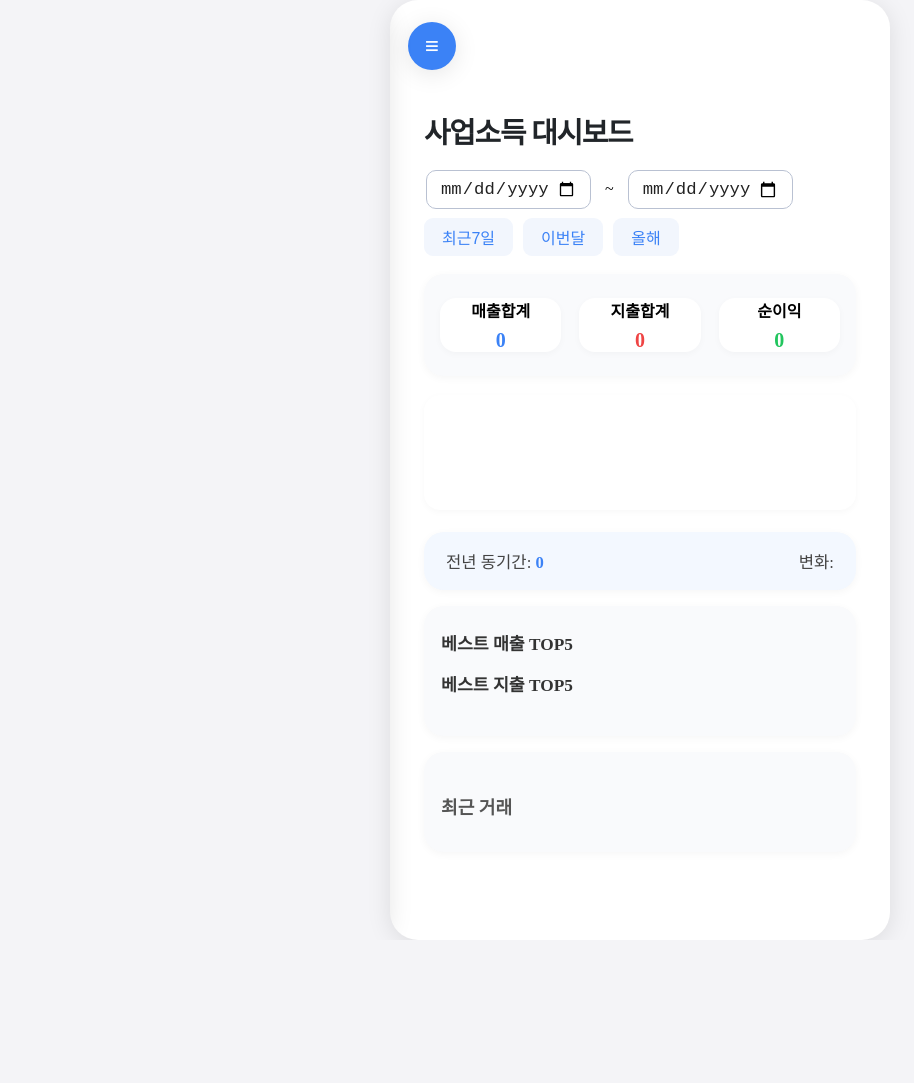
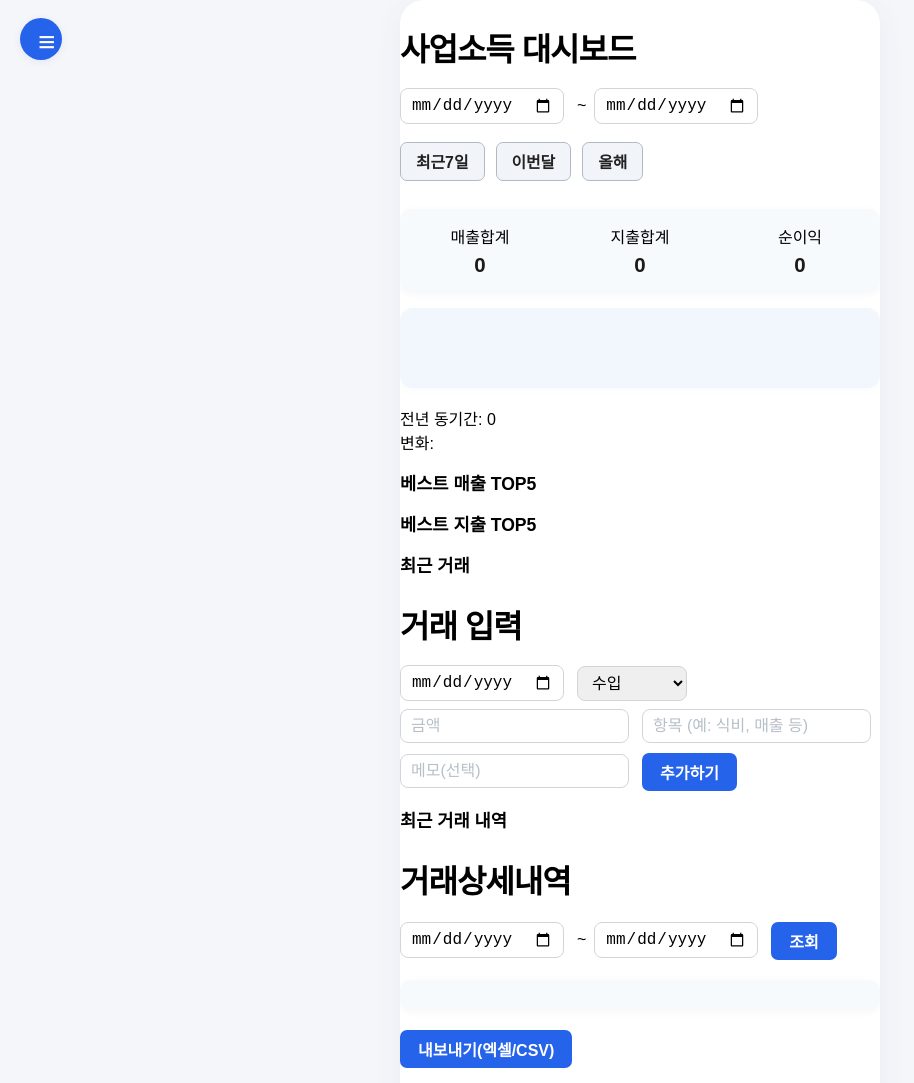
Before and after one commit to parkgi1100/biz-manager, a plain HTML site: page index.html in a window 1280 px wide. Shown: the top 1083 px of the page, without its empty margins (0-914 px from the left). Before the commit the page ends 940 px from the top, so only its background shows below. Drawn offline with nearby package versions, Linux system fonts and the light colour scheme.

Commit message:
Update style.css

```diff
--- a/style.css
+++ b/style.css
@@ -1,449 +1,238 @@
-:root {
-  --main-color: #212529;
-  --accent-color: #3b82f6;
-  --expense-color: #ef4444;
-  --income-color: #22c55e;
-  --bg-color: #f4f4f7;
-  --frame-width: 500px;
-  --frame-radius: 28px;
-  --sidebar-width: 80vw;
-  --sidebar-max-width: 410px;
-  --shadow: 0 4px 24px rgba(0,0,0,0.10);
-  --transition: 0.22s cubic-bezier(.4,0,.2,1);
-  --card-radius: 20px;
+/* ===== 기본 설정 ===== */
+body {
+  font-family: 'Noto Sans KR', sans-serif;
+  background: #f5f6fa;
+  margin: 0;
+}
+.mobile-frame {
+  max-width: 480px;
+  min-height: 100vh;
+  margin: 0 auto;
+  background: #fff;
+  border-radius: 24px;
+  box-shadow: 0 6px 30px rgba(70,80,120,0.06);
+  padding-bottom: 40px;
+  overflow: hidden;
 }
 
-*,
-*::before,
-*::after {
-  box-sizing: border-box;
+/* ===== 제목, 소제목 ===== */
+h1 {
+  font-size: 2rem;
+  font-weight: 800;
+  margin: 24px 0 18px 0;
+  letter-spacing: -1px;
+}
+h3 {
+  font-size: 1.1rem;
+  font-weight: 700;
+  margin: 16px 0 10px 0;
 }
 
-body {
-  background: var(--bg-color);
-  min-height: 100vh;
-  margin: 0;
+/* ===== 햄버거, 사이드바 ===== */
+.hamburger {
+  position: absolute;
+  top: 16px; left: 20px;
+  width: 42px; height: 42px;
+  border-radius: 50%;
+  background: #2563eb;
+  color: #fff;
+  font-size: 1.85rem;
+  border: none;
+  cursor: pointer;
+  z-index: 20;
+  box-shadow: 0 2px 8px rgba(34,60,180,0.08);
+}
+.sidebar {
+  position: fixed; top: 0; left: -250px;
+  width: 200px;
+  height: 100%;
+  background: #2d3748;
+  color: #fff;
+  z-index: 30;
+  transition: left 0.16s;
+  box-shadow: 1px 0 12px rgba(0,0,0,0.09);
+}
+.sidebar.show { left: 0; }
+.sidebar-header {
+  padding: 23px 17px 13px 19px;
+  font-weight: bold;
+  font-size: 1.18rem;
+  background: #232c3b;
+}
+.sidebar ul { list-style: none; padding: 0 0 10px 0; margin: 0; }
+.sidebar li { border-bottom: 1px solid #374151; }
+.sidebar a {
+  display: block;
+  color: #e6e6e6;
+  text-decoration: none;
+  padding: 14px 23px 13px 23px;
+  font-size: 1.07rem;
+  transition: background 0.17s;
+}
+.sidebar a.active, .sidebar a:hover {
+  background: #60a5fa;
+  color: #222;
+  font-weight: bold;
+}
+.overlay {
+  display: none;
+  position: fixed; top:0; left:0; width:100%; height:100%;
+  background: rgba(34, 34, 46, 0.16);
+  z-index: 29;
+}
+.sidebar.show + .overlay,
+.overlay.show { display: block; }
+
+/* ===== 폼 및 입력 ===== */
+.period-filter, .date-row, .quick-btn-row, .entry-form, #taxReportForm, #transPeriodForm, #taxPeriodForm {
   display: flex;
-  justify-content: center;
+  flex-wrap: wrap;
+  align-items: center;
+  gap: 8px;
+  margin-bottom: 8px;
+}
+input[type="date"], input[type="text"], input[type="number"], select, textarea {
+  font-size: 1rem;
+  padding: 7px 10px;
+  border-radius: 8px;
+  border: 1px solid #d1d5db;
+  margin-right: 5px;
+  transition: border 0.15s;
+}
+input[type="date"] { min-width: 120px; }
+input[type="text"], input[type="number"], select { min-width: 110px; }
+textarea { min-width: 200px; min-height: 36px; }
+input:focus, select:focus, textarea:focus { border: 1.7px solid #2563eb; }
+
+button {
+  padding: 7px 18px;
+  border-radius: 7px;
+  background: #2563eb;
+  color: #fff;
+  border: none;
+  font-size: 1rem;
+  font-weight: 600;
+  transition: background 0.15s;
+  cursor: pointer;
+  margin-top: 2px;
+}
+button:hover { background: #1d4ed8; }
+.quick-btn-row button {
+  background: #f1f5f9; color: #222; border: 1.2px solid #b2b9c4;
+  font-size: 0.99rem; padding: 7px 15px;
+  margin-right: 3px;
+}
+.quick-btn-row button:hover { background: #dbeafe; color: #2563eb; border-color: #60a5fa; }
+
+form label {
+  font-size: 1rem;
+  margin-right: 12px;
+  display: inline-flex;
   align-items: center;
 }
 
-/* 모바일 프레임 */
-.mobile-frame {
-  position: relative;
-  width: var(--frame-width);
-  max-width: 100vw;
-  min-height: 100vh;
-  background: #fff;
-  border-radius: var(--frame-radius);
-  box-shadow: var(--shadow);
-  overflow: hidden;
+/* ===== 요약패널, 리스트 ===== */
+.summary-panel {
   display: flex;
-  flex-direction: column;
-  padding-bottom: 30px;  /* 여백 넉넉히 */
+  justify-content: space-around;
+  align-items: center;
+  background: #f7fafc;
+  border-radius: 12px;
+  margin: 20px 0 14px 0;
+  padding: 15px 0;
+  box-shadow: 0 2px 9px rgba(0,0,0,0.04);
+  font-size: 1.13rem;
+}
+.summary-panel div {
+  flex: 1;
+  text-align: center;
+  font-size: 1rem;
+  font-weight: 500;
+}
+.summary-panel .num {
+  display: block;
+  font-size: 1.28em;
+  font-weight: bold;
+  margin-top: 5px;
+  color: #1c1917;
+}
+#transSummary, #taxSummary {
+  font-size: 1.09rem;
+  margin-bottom: 12px;
+  display: flex;
+  justify-content: space-around;
+  gap: 8px;
 }
 
-/* 햄버거버튼 */
-.hamburger {
-  position: absolute;
-  left: 18px; top: 22px;
-  z-index: 41;
-  background: var(--accent-color);
-  color: #fff;
-  border: none;
-  border-radius: 50%;
-  width: 48px;
-  height: 48px;
-  font-size: 1.5rem;
-  cursor: pointer;
-  box-shadow: var(--shadow);
-  display: flex;
-  align-items: center;
-  justify-content: center;
-  transition: background 0.15s;
+ul {
+  padding-left: 24px;
+  margin: 8px 0 14px 0;
 }
-.hamburger:hover {
-  background: #2563eb;
+li {
+  font-size: 1.01rem;
+  margin: 4px 0 7px 0;
 }
 
-/* 슬라이드 사이드바 */
-.sidebar {
-  position: absolute;
-  left: 0; top: 0; bottom: 0;
-  width: var(--sidebar-width);
-  max-width: var(--sidebar-max-width);
-  height: 100%;
-  background: #fff;
-  box-shadow: var(--shadow);
-  border-radius: 0 var(--frame-radius) var(--frame-radius) 0;
-  transform: translateX(-100%);
-  transition: transform var(--transition);
-  z-index: 42;
-  display: flex;
-  flex-direction: column;
-  gap: 30px;
-  padding: 28px 0;
-}
-.sidebar.show {
-  transform: translateX(0);
-}
-.sidebar-header {
-  display: flex;
-  align-items: center;
-  font-size: 1.17rem;
-  font-weight: bold;
-  padding: 0 30px 12px 30px;
-}
-.sidebar ul {
-  list-style: none;
-  margin: 0; padding: 0 24px;
-  display: flex;
-  flex-direction: column;
-  gap: 10px;
-}
-.sidebar a {
-  text-decoration: none;
-  color: var(--main-color);
-  font-weight: 500;
-  padding: 15px 17px;
-  border-radius: 15px;
-  background: none;
-  font-size: 1.09rem;
-  display: block;
-  transition: background 0.16s, color 0.13s;
-}
-.sidebar a.active, .sidebar a:hover {
-  background: var(--accent-color);
-  color: #fff;
+input[type="date"]::-webkit-input-placeholder,
+input[type="text"]::-webkit-input-placeholder,
+input[type="number"]::-webkit-input-placeholder {
+  color: #b7bfc7;
+  font-size: 1rem;
 }
 
-/* 오버레이 */
-.overlay {
-  display: none;
-  position: absolute;
-  left: 0; top: 0; right: 0; bottom: 0;
-  background: rgba(0,0,0,0.13);
-  z-index: 41;
+input[type="date"]:disabled, input[type="text"]:disabled,
+input[type="number"]:disabled, select:disabled, textarea:disabled {
+  background: #ececec;
+  color: #aaa;
 }
-.overlay.show {
+
+/* ===== 차트 ===== */
+canvas#trendChart {
+  margin: 16px 0 18px 0;
+  background: #f2f7fd;
+  border-radius: 13px;
+  box-shadow: 0 2px 8px rgba(89,141,220,0.03);
+  width: 100% !important; height: 80px !important;
   display: block;
 }
 
-/* 메인 컨텐츠 */
-.main-content {
-  padding: 100px 34px 32px 34px;
-  max-width: 100%;
-  width: 100%;
+/* ===== 베스트 리스트, 최근거래 ===== */
+.best-panel ul, .recent-entries ul {
+  margin-top: 8px;
+  padding-left: 18px;
+}
+.best-panel li, .recent-entries li {
+  display: flex; align-items: center; gap: 12px;
+  margin-bottom: 6px;
+  font-size: 1rem;
+}
+.best-panel .rank { font-size: 1.12em; margin-right: 6px;}
+.best-panel .amount { margin-left: auto; font-weight: bold; color: #2563eb;}
+
+/* ===== 폼 반응형 (모바일 최적화) ===== */
+@media (max-width: 520px) {
+  .mobile-frame { border-radius: 0; box-shadow: none; }
+  h1 { font-size: 1.37rem; }
+  .summary-panel { font-size: 0.99rem; }
+  input[type="date"], input[type="text"], input[type="number"], select { min-width: 98px; }
+  .sidebar { width: 86vw; min-width: 170px; }
 }
 
-/* 탭 기본 */
-.tab { display: none; }
-.tab.active { display: block; }
-
-/* 카드형 section */
-section, .summary-panel, .best-panel, .recent-entries, .compare-panel {
-  background: #f9fafc;
-  border-radius: var(--card-radius);
-  padding: 24px 15px 24px 17px;
-  margin-bottom: 26px;
-  box-shadow: 0 2px 8px rgba(0,0,0,0.04);
-  max-width: 100%;
-  width: 100%;
-  overflow-x: hidden;
+@media (max-width: 400px) {
+  .summary-panel { font-size: 0.93rem; }
+  .sidebar { width: 92vw; min-width: 110px; }
 }
 
-h1 {
-  font-size: 1.8rem;
-  margin-top: 0.6rem;
-  margin-bottom: 1.2rem;
-  color: var(--main-color);
-  text-align: left;
-  letter-spacing: -1.2px;
-  font-weight: 700;
+/* ===== 1:1문의사항, 기타 ===== */
+#qnaList li {
+  background: #f7fafc;
+  border-radius: 8px;
+  margin-bottom: 10px;
+  padding: 11px 12px;
+  font-size: 0.98rem;
 }
-h2, h3 {
-  font-size: 1.13rem;
+#reportGuide {
+  font-size: 0.97rem;
   color: #555;
-  margin: 17px 0 9px 0;
-  font-weight: 600;
+  padding: 12px 0 0 0;
 }
-
-/* 기간 필터 */
-.period-filter {
-  display: flex;
-  flex-direction: column;
-  gap: 8px;
-  margin-bottom: 18px;
-  width: 100%;
-}
-.period-filter .date-row {
-  display: flex;
-  align-items: center;
-  gap: 12px;
-  width: 100%;
-}
-.period-filter input[type="date"] {
-  width: 165px;
-  font-size: 1.08rem;
-  padding: 8px 13px;
-  border-radius: 10px;
-  border: 1.2px solid #b9c1d2;
-  background: #fff;
-  color: #222;
-  transition: border 0.17s;
-  outline: none;
-  margin: 0 2px;
-  min-width: 115px;
-  box-sizing: border-box;
-}
-.period-filter input[type="date"]:focus {
-  border: 1.7px solid var(--accent-color);
-  background: #f2f7ff;
-}
-.period-filter .quick-btn-row {
-  display: flex;
-  gap: 10px;
-  margin-top: 1px;
-}
-.period-filter .quick-btn-row button {
-  background: #f2f6fd;
-  color: var(--accent-color);
-  border: none;
-  border-radius: 9px;
-  padding: 7px 18px;
-  font-weight: 500;
-  font-size: 1rem;
-  cursor: pointer;
-  transition: background 0.14s;
-}
-.period-filter .quick-btn-row button:hover {
-  background: var(--accent-color);
-  color: #fff;
-}
-
-/* 요약판넬 */
-.summary-panel {
-  display: flex;
-  justify-content: space-between;
-  align-items: stretch;
-  gap: 12px;
-  background: #f9fafc;
-  margin-bottom: 19px;
-  padding: 24px 13px;
-  max-width: 100%;
-}
-.summary-panel > div {
-  flex: 1;
-  text-align: center;
-  background: #fff;
-  border-radius: 16px;
-  margin: 0 3px;
-  box-shadow: 0 2px 7px rgba(0,0,0,0.03);
-  display: flex;
-  flex-direction: column;
-  gap: 7px;
-  font-size: 1rem;
-  font-weight: 600;
-  min-width: 0;
-}
-.summary-panel .num {
-  font-size: 1.25rem;
-  font-weight: 700;
-  color: var(--accent-color);
-}
-.summary-panel > div:nth-child(2) .num {
-  color: var(--expense-color);
-}
-.summary-panel > div:nth-child(3) .num {
-  color: var(--income-color);
-}
-
-/* 차트 */
-canvas#trendChart {
-  width: 100% !important;
-  min-width: 0;
-  max-width: 100% !important;
-  display: block;
-  box-sizing: border-box;
-  margin: 13px 0 22px 0;
-  border-radius: 16px;
-  background: #fff;
-  box-shadow: 0 2px 7px rgba(0,0,0,0.03);
-}
-
-/* 비교판넬 */
-.compare-panel {
-  display: flex;
-  gap: 22px;
-  justify-content: space-between;
-  align-items: center;
-  margin-bottom: 16px;
-  font-size: 1.04rem;
-  background: #f3f8ff;
-  color: #444;
-  padding: 17px 22px;
-  max-width: 100%;
-}
-.compare-panel span {
-  font-weight: 700;
-  color: var(--accent-color);
-  word-break: keep-all;
-}
-
-/* 베스트 항목 */
-.best-panel {
-  margin-bottom: 16px;
-  max-width: 100%;
-}
-.best-panel h3 {
-  margin-bottom: 7px;
-  margin-top: 0;
-  color: #333;
-  font-size: 1.08rem;
-}
-.best-panel ul {
-  list-style: none;
-  padding: 0;
-  margin: 0 0 9px 0;
-  display: flex;
-  flex-direction: column;
-  gap: 7px;
-  width: 100%;
-  max-width: 100%;
-}
-.best-panel li {
-  background: #fff;
-  border-radius: 10px;
-  padding: 11px 14px;
-  font-size: 1.02rem;
-  display: flex;
-  align-items: center;
-  gap: 12px;
-  box-shadow: 0 1px 3px rgba(0,0,0,0.03);
-  width: 100%;
-  max-width: 100%;
-}
-.best-panel li .rank {
-  font-size: 1.18em;
-  font-weight: 800;
-}
-.best-panel li .amount {
-  margin-left: auto;
-  font-weight: 600;
-  color: var(--main-color);
-}
-
-/* 최근 거래 */
-.recent-entries ul, #recordList {
-  list-style: none;
-  padding: 0;
-  margin: 0;
-  width: 100%;
-  max-width: 100%;
-}
-.recent-entries li, #recordList li {
-  background: #fff;
-  border-radius: 11px;
-  padding: 12px 13px;
-  margin-bottom: 8px;
-  box-shadow: 0 1px 2px rgba(0,0,0,0.03);
-  font-size: 1.02rem;
-  display: flex;
-  align-items: center;
-  gap: 10px;
-  width: 100%;
-  max-width: 100%;
-  overflow-x: auto;
-}
-
-/* 거래입력폼 */
-.entry-form {
-  display: flex;
-  flex-direction: column;
-  gap: 10px;
-  background: #f9fafc;
-  border-radius: 18px;
-  padding: 24px 18px 18px 18px;
-  box-shadow: 0 2px 8px rgba(0,0,0,0.04);
-  margin-bottom: 18px;
-}
-.entry-form input[type="text"],
-.entry-form input[type="number"],
-.entry-form input[type="date"],
-.entry-form select {
-  display: block;
-  width: 100%;
-  margin-bottom: 5px;
-  padding: 11px 13px;
-  font-size: 1rem;
-  border: 1px solid #ddd;
-  border-radius: 11px;
-  background: #fff;
-  outline: none;
-  transition: border 0.17s;
-  box-sizing: border-box;
-}
-.entry-form input:focus, .entry-form select:focus {
-  border: 1.5px solid var(--accent-color);
-}
-.entry-form button[type="submit"] {
-  background-color: var(--accent-color);
-  color: white;
-  border: none;
-  padding: 13px 0;
-  font-size: 1rem;
-  border-radius: 11px;
-  cursor: pointer;
-  transition: background-color 0.2s;
-  width: 100%;
-  font-weight: 600;
-  margin-top: 3px;
-}
-.entry-form button[type="submit"]:hover {
-  background-color: #2563eb;
-}
-
-/* 거래내역 */
-#recordList li {
-  justify-content: space-between;
-}
-#recordList li.income { color: var(--income-color); }
-#recordList li.expense { color: var(--expense-color); }
-
-@media (max-width: 600px) {
-  :root {
-    --frame-width: 100vw;
-    --sidebar-max-width: 95vw;
-  }
-  .mobile-frame {
-    width: 100vw !important;
-    min-width: 100vw;
-    border-radius: 0;
-    padding: 0;
-  }
-  .main-content {
-    padding-left: 9px;
-    padding-right: 9px;
-  }
-  section, .summary-panel, .best-panel, .compare-panel, .recent-entries {
-    padding-left: 10px;
-    padding-right: 10px;
-  }
-  input[type="date"] {
-    width: 100%;
-    min-width: 90px;
-    font-size: 1rem;
-  }
-}
-.detail-box {
-  background: #f9fafc;
-  border-radius: 16px;
-  box-shadow: 0 2px 8px rgba(0,0,0,0.04);
-  padding: 25px 20px 18px 20px;
-  font-size: 1.11rem;
-  margin-bottom: 16px;
-}
-.detail-box div {
-  margin-bottom: 12px;
-  word-break: break-all;
-}
```
